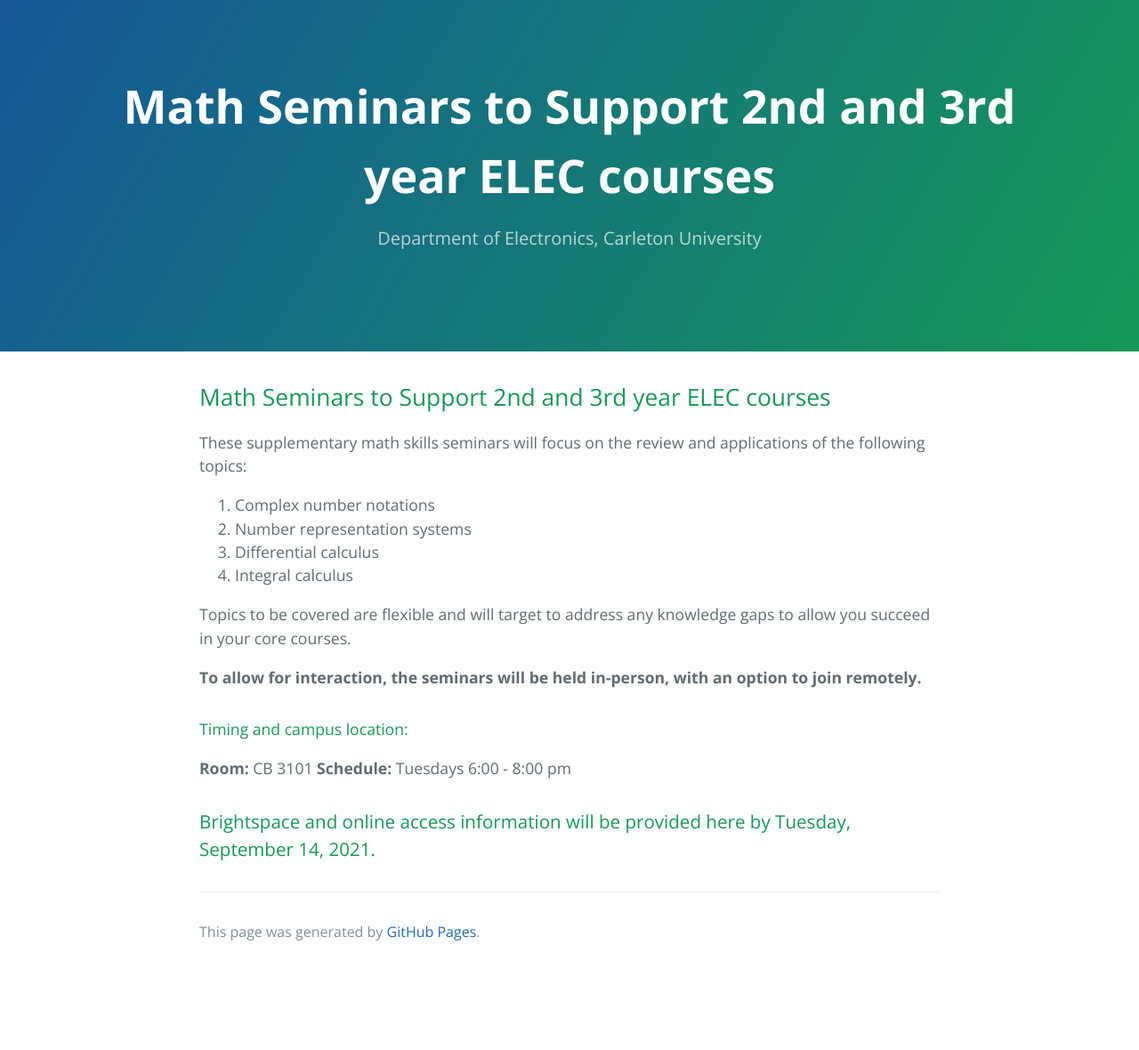
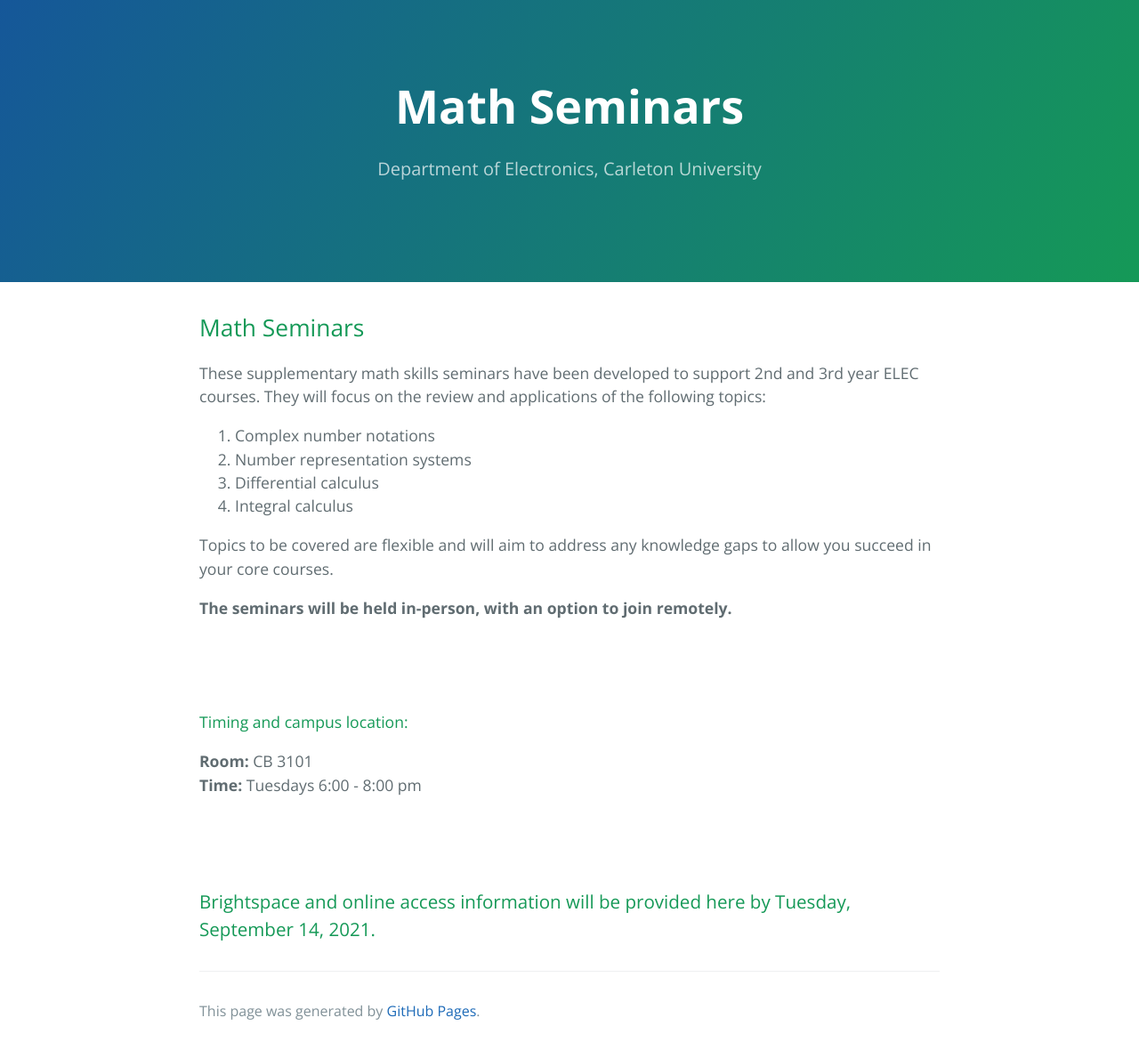
Before and after one commit to kseniayadav/kseniayadav.github.io, a Jekyll site: the page built from index.md, in a window 1280 px wide. Shown: the whole page at 89% size. Built offline with Jekyll 4.4.1, drawn with Linux system fonts in a browser that asks for light colours; our own code applies the rules of GitHub Pages for plain Markdown files; before the commit the page ends 1091 px from its top, so only the background shows below that.

Commit message:
more changes

```diff
--- a/index.md
+++ b/index.md
@@ -2,23 +2,24 @@
 layout: default
 ---
 
-## Math Seminars to Support 2nd and 3rd year ELEC courses
+## Math Seminars
 
-These supplementary math skills seminars will focus on the review and applications of the following topics:
+These supplementary math skills seminars have been developed to support 2nd and 3rd year ELEC courses. They will focus on the review and applications of the following topics:
 
 1.  Complex number notations
 2.  Number representation systems
 3.  Differential calculus
 4.  Integral calculus
 
-Topics to be covered are flexible and will target to address any knowledge gaps to allow you succeed in your core courses.
+Topics to be covered are flexible and will aim to address any knowledge gaps to allow you succeed in your core courses.
 
-**To allow for interaction, the seminars will be held in-person, with an option to join remotely.**
+**The seminars will be held in-person, with an option to join remotely.**
 
-
+<br/><br/>
 #### Timing and campus location:
 
-**Room:** CB 3101
-**Schedule:** Tuesdays 6:00 - 8:00 pm
+**Room:** CB 3101<br/>
+**Time:** Tuesdays 6:00 - 8:00 pm
 
+<br/><br/>
 ### Brightspace and online access information will be provided here by Tuesday, September 14, 2021.
```
